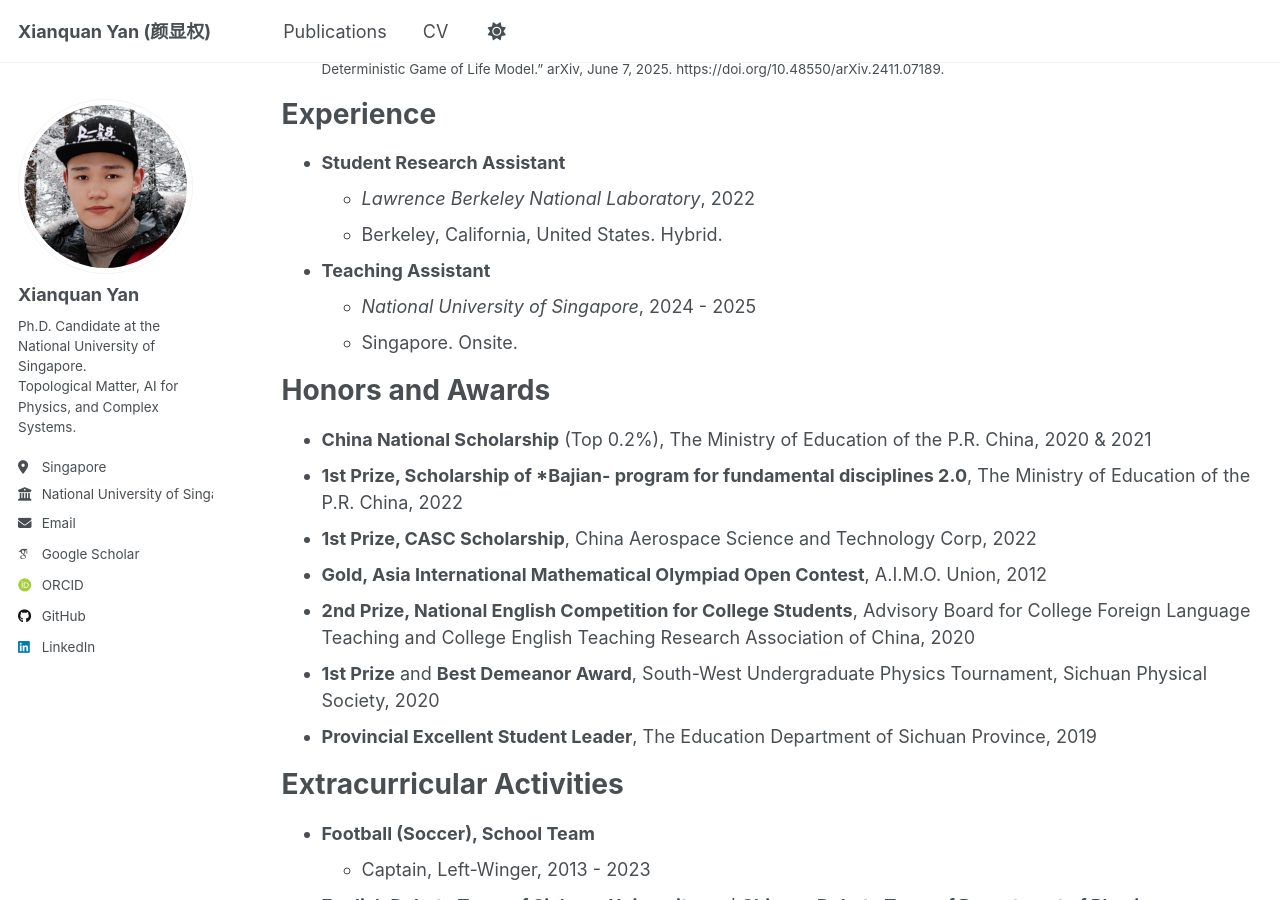
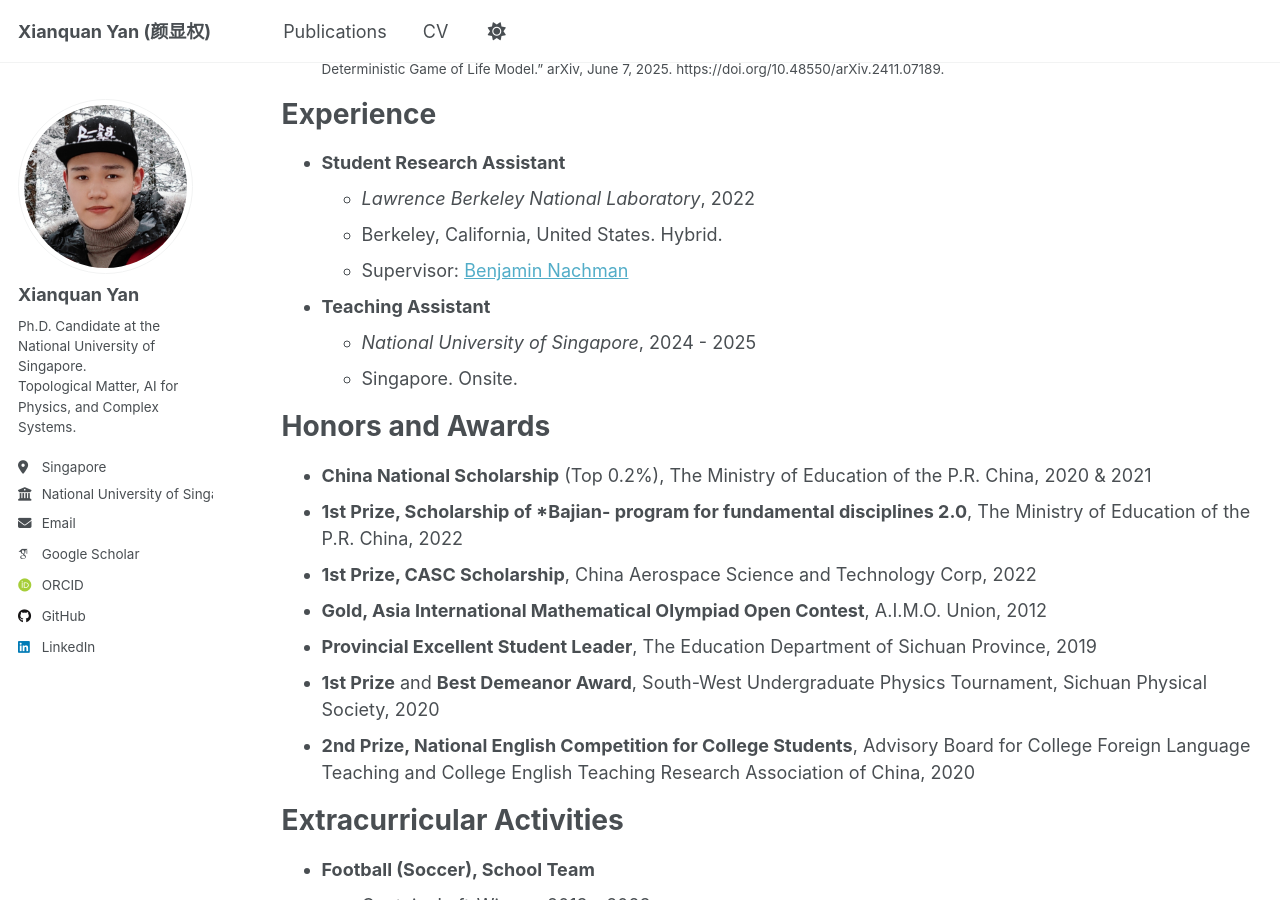
Before and after one commit to sarinstein-yan/sarinstein-yan.github.io, a Jekyll site: the page built from _pages/cv.md, in a window 1280 px wide and 900 px high, scrolled down 1006 px. Built offline with Jekyll 4.4.1, drawn with Linux system fonts in a browser that asks for light colours; some web fonts are replaced; part of the change alters nothing that is shown.

Commit message:
update cv

```diff
--- a/_pages/cv.md
+++ b/_pages/cv.md
@@ -13,8 +13,8 @@ Education
 ======
 - **National University of Singapore**
   - Doctor of Philosophy - PhD, *Physics* and *Computer Science*, 2023 - 2028 (expected)
-  - Supervisors: [Lee Ching Hua](https://www.physics.nus.edu.sg/faculty/lee-ching-hua/) and [Kenji Kawaguchi](https://ml.comp.nus.edu.sg/kawaguchi/)
-  - GPA: **5.0/5.0**
+  - Supervisors: [Lee Ching Hua](https://www.physics.nus.edu.sg/faculty/lee-ching-hua/) and [Kenji Kawaguchi](https://ml.comp.nus.edu.sg/kawaguchi)
+  - GPA: **5.00/5.00**
 - **Sichuan University**
   - Bachelor of Science - BS, *Physics*, 2019 - 2023
   - GPA: **3.96/4.00** (Ranking 1/285)
@@ -52,6 +52,7 @@ Experience
 - **Student Research Assistant**
   - *Lawrence Berkeley National Laboratory*, 2022
   - Berkeley, California, United States. Hybrid.
+  - Supervisor: [Benjamin Nachman](https://nachmangroup.github.io/index.html)
 - **Teaching Assistant**
   - *National University of Singapore*, 2024 - 2025
   - Singapore. Onsite.
@@ -62,9 +63,9 @@ Honors and Awards
 - **1st Prize, Scholarship of *Bajian- program for fundamental disciplines 2.0**, The Ministry of Education of the P.R. China, 2022
 - **1st Prize, CASC Scholarship**, China Aerospace Science and Technology Corp, 2022
 - **Gold, Asia International Mathematical Olympiad Open Contest**, A.I.M.O. Union, 2012
+- **Provincial Excellent Student Leader**, The Education Department of Sichuan Province, 2019
+- **1st Prize** and **Best Demeanor Award**, South-West Undergraduate Physics Tournament, Sichuan Physical Society, 2020
 - **2nd Prize, National English Competition for College Students**, Advisory Board for College Foreign Language Teaching and College English Teaching Research Association of China, 2020
-- **1st Prize** and **Best Demeanor Award**, South-West Undergraduate Physics Tournament, Sichuan Physical Society, 2020
-- **Provincial Excellent Student Leader**, The Education Department of Sichuan Province, 2019
 <!-- - **3rd Prize, China Undergraduate Physics Tournament (C.U.P.T.)**, Chinese Physics Society, 2020 -->
 
 Extracurricular Activities
```
